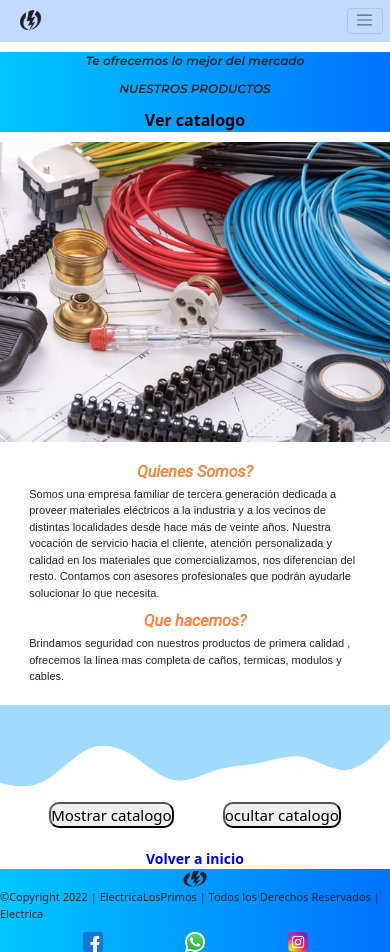
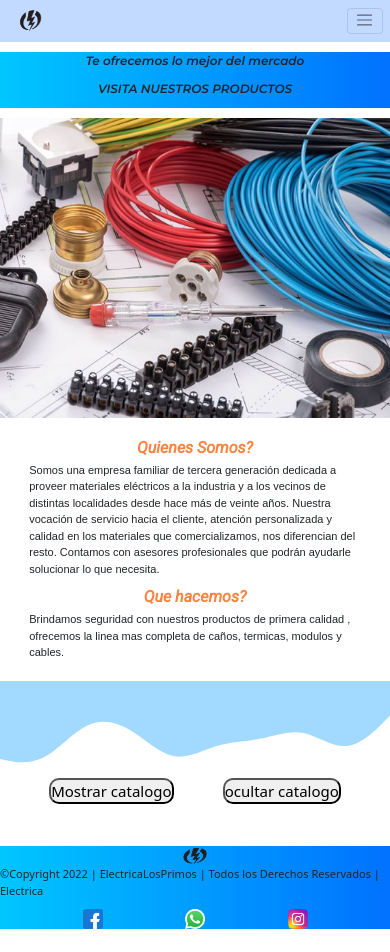
Before and after one commit to leandro-alfonso/proyecto_javascript, a plain HTML site: page index.html in a window 390 px wide. After the commit the page ends 929 px from the top, so only its background shows below. Drawn offline with nearby package versions, Linux system fonts and the light colour scheme; some packages are replaced by stand-ins of ours; a script that the page names is missing.

Commit message:
modificando el responsive

```diff
--- a/css/style.css
+++ b/css/style.css
@@ -416,6 +416,7 @@ font-size: 2em;
 }
 .div__link{
     font-size: 1.6em;
+    display: none;
 }
 .materiales__section{
     flex-direction: column-reverse;
@@ -438,6 +439,12 @@ font-size: 2em;
     font-size: 1.1em;
     width: 85%;
 }
+.catalogo__section{
+    margin-bottom: 1.2rem;
+}
+.primeraSection{
+    margin-bottom: 2rem;
+}
 /* boton catalogo */
 .catalogo__btn{
     font-size: 1.5em;
@@ -447,7 +454,7 @@ font-size: 2em;
     width: 250px;
 }
 .volver__inicio{
-    font-size: 1.4em;
+    display: none;
 }
 .catalogo__productos{
     display: flex;
--- a/index.html
+++ b/index.html
@@ -72,7 +72,7 @@
     <main class="main">
       <div class="div__inicio">
         <p class="div__parrafo">Te ofrecemos lo mejor del mercado</p>
-        <p class="div__parrafo">NUESTROS PRODUCTOS</p>
+        <p class="div__parrafo">VISITA NUESTROS PRODUCTOS</p>
         <a class="div__link" href="#verCatalogo">Ver catalogo</a>
       </div>
       <section class="materiales__section">
```
